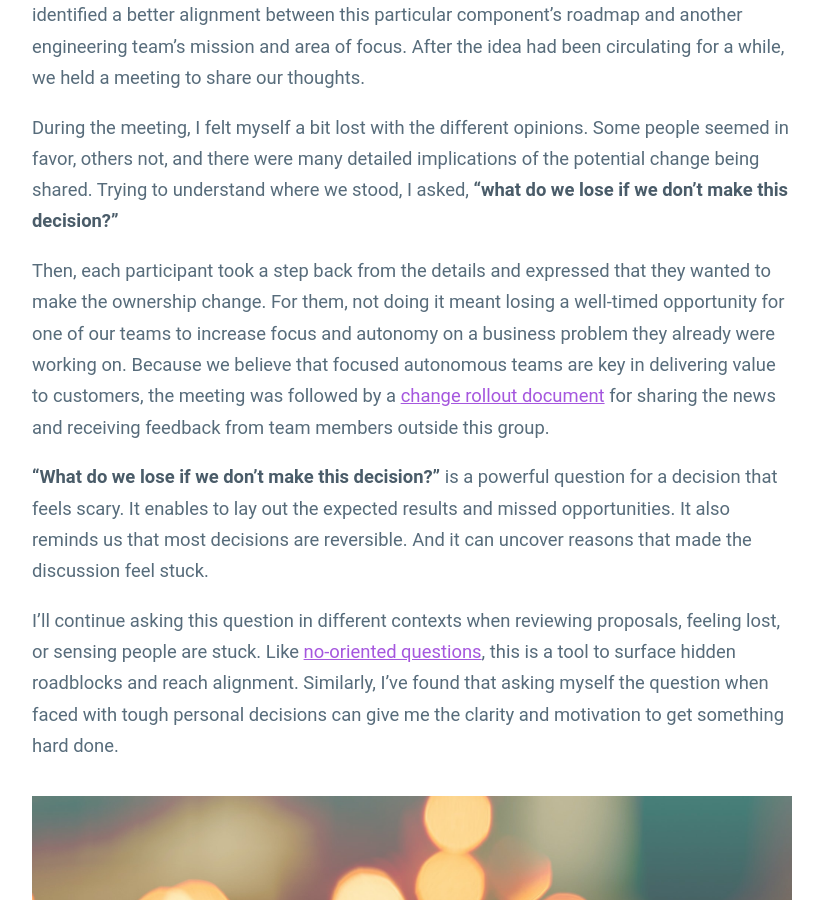
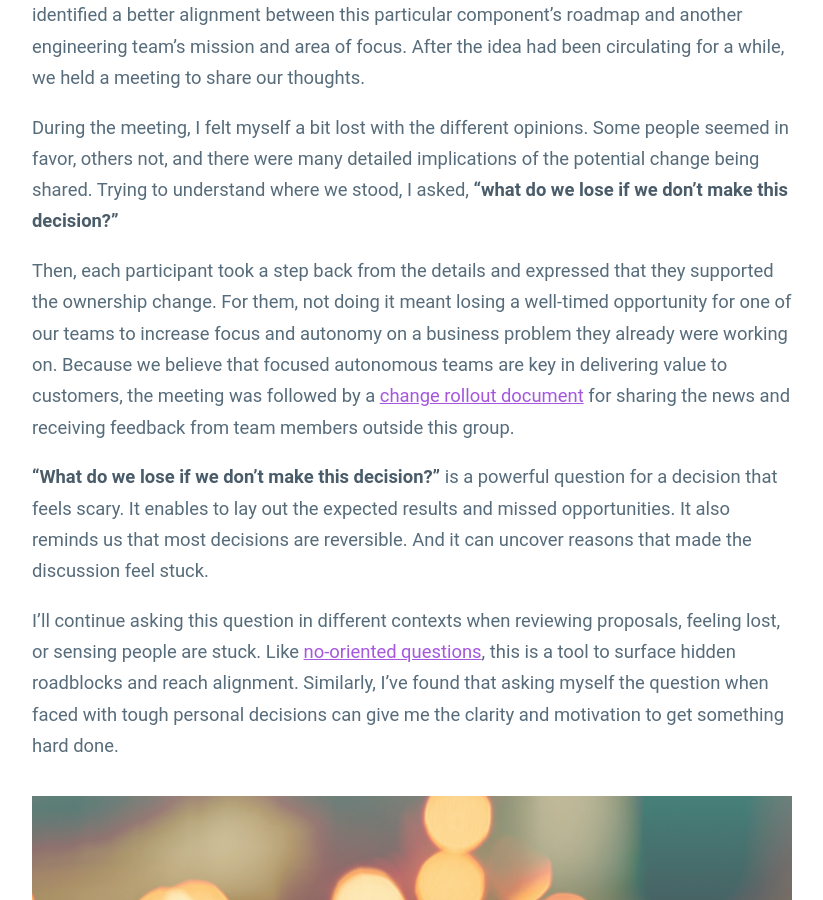
Before and after one commit to guillermodlpa/site, a Jekyll site: the page built from _posts/2022-02-08-what-do-we-lose-if-we-dont-make-this-decision.markdown, in a window 1280 px wide and 900 px high, scrolled down 985 px. Shown: the whole window, without its empty margins (228-1051 px from the left). Built offline with Jekyll 4.4.1, drawn with Linux system fonts in a browser that asks for light colours.

Commit message:
Updated What Do We Lose If We Dont Make This Decision

```diff
--- a/_posts/2022-02-08-what-do-we-lose-if-we-dont-make-this-decision.markdown
+++ b/_posts/2022-02-08-what-do-we-lose-if-we-dont-make-this-decision.markdown
@@ -16,7 +16,7 @@ A group of engineers, engineering managers, and product managers were discussing
 
 During the meeting, I felt myself a bit lost with the different opinions. Some people seemed in favor, others not, and there were many detailed implications of the potential change being shared. Trying to understand where we stood, I asked, **“what do we lose if we don’t make this decision?”**
 
-Then, each participant took a step back from the details and expressed that they wanted to make the ownership change. For them, not doing it meant losing a well-timed opportunity for one of our teams to increase focus and autonomy on a business problem they already were working on. Because we believe that focused autonomous teams are key in delivering value to customers, the meeting was followed by a [change rollout document](https://guillermodelapuente.com/blog/change-rollout-document/) for sharing the news and receiving feedback from team members outside this group.
+Then, each participant took a step back from the details and expressed that they supported the ownership change. For them, not doing it meant losing a well-timed opportunity for one of our teams to increase focus and autonomy on a business problem they already were working on. Because we believe that focused autonomous teams are key in delivering value to customers, the meeting was followed by a [change rollout document](https://guillermodelapuente.com/blog/change-rollout-document/) for sharing the news and receiving feedback from team members outside this group.
 
 **“What do we lose if we don’t make this decision?”** is a powerful question for a decision that feels scary. It enables to lay out the expected results and missed opportunities. It also reminds us that most decisions are reversible. And it can uncover reasons that made the discussion feel stuck.
 
```
